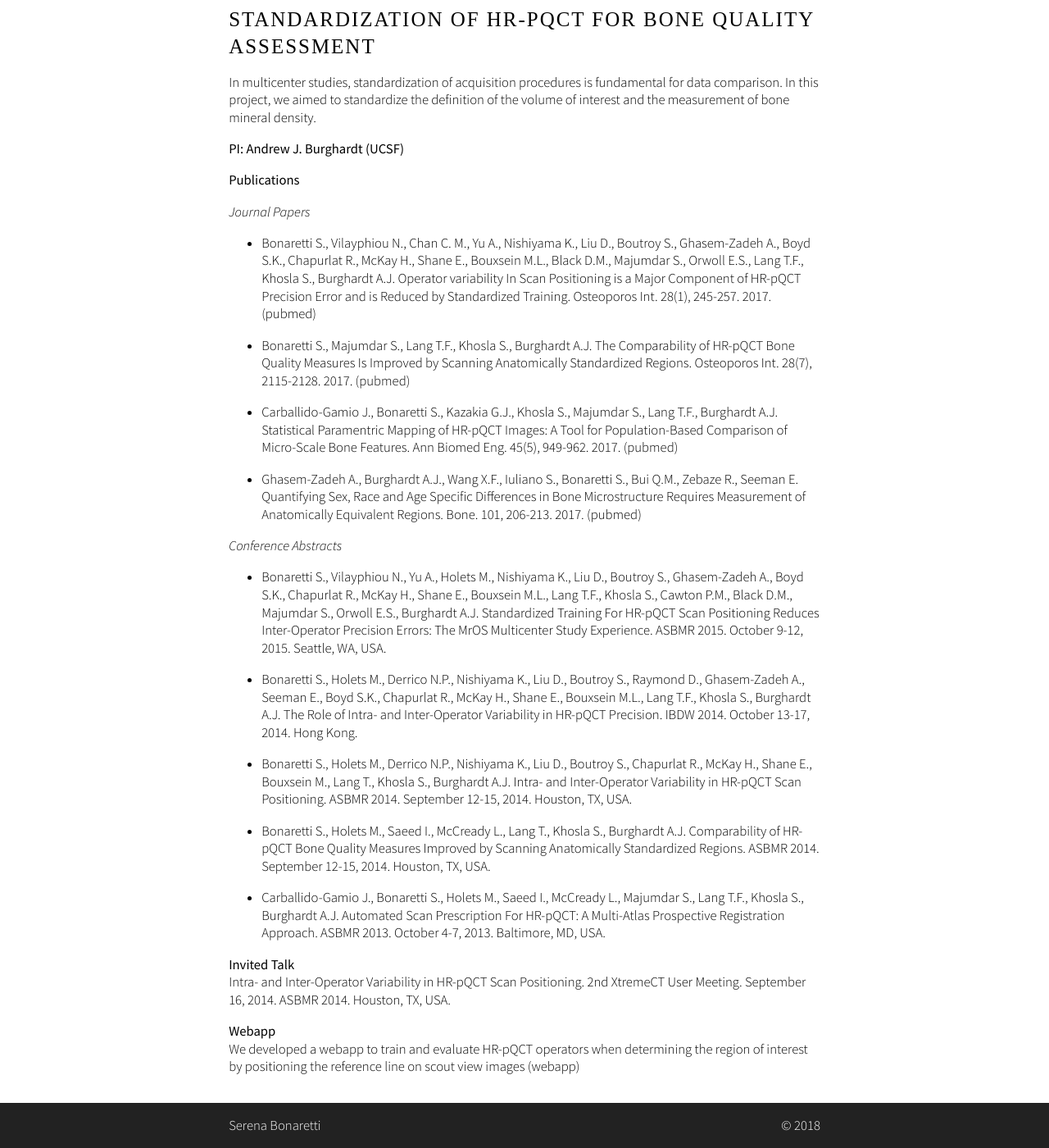
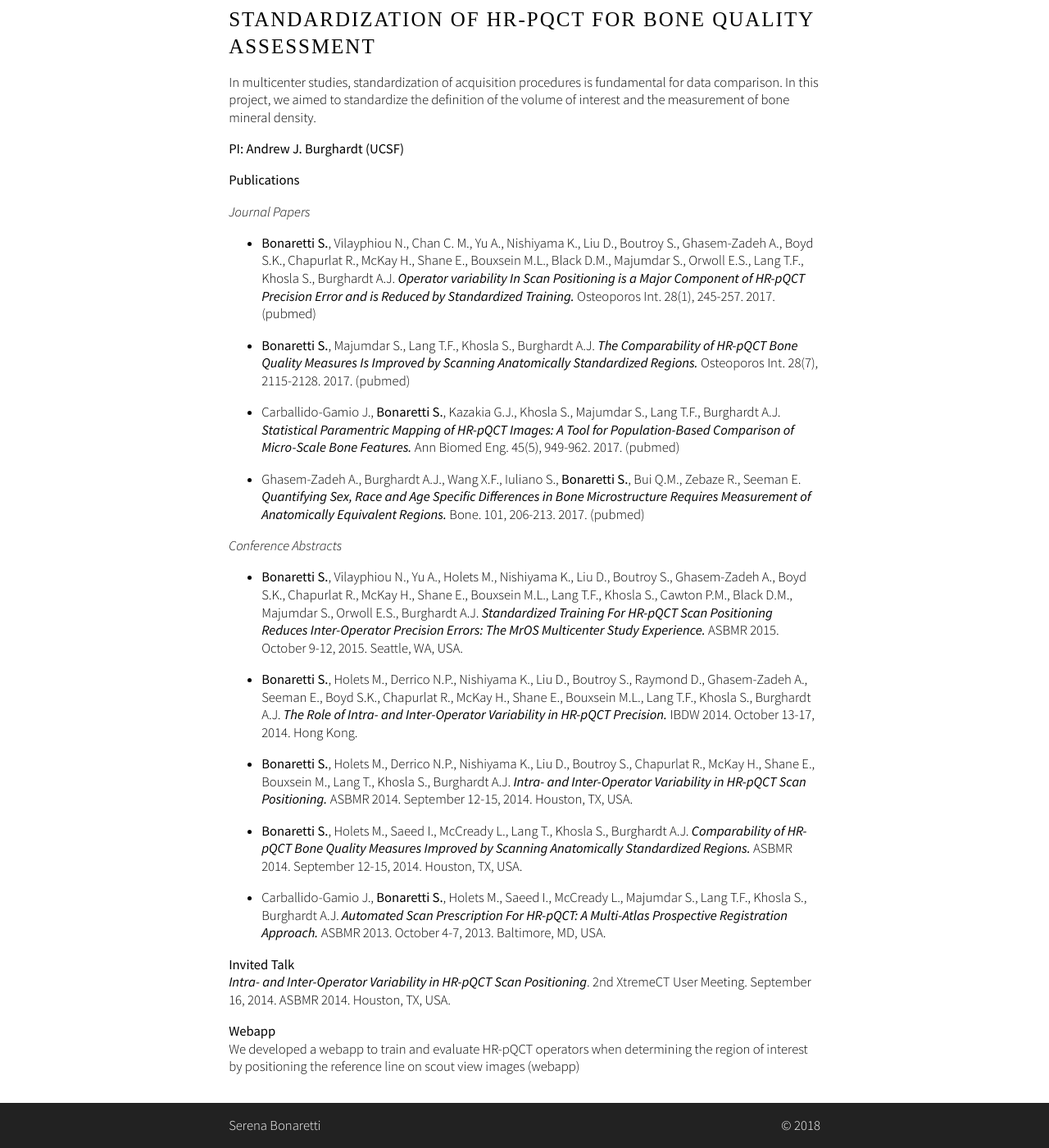
Before and after one commit to sbonaretti/sbonaretti.github.io, a Jekyll site: the page built from Projects.md, in a window 1280 px wide and 1400 px high, scrolled down 1275 px. Shown: the whole window at 82% size. Built offline with Jekyll 4.4.1, drawn with Linux system fonts in a browser that asks for light colours; some web fonts are replaced.

Commit message:
Update Projects.md

```diff
--- a/Projects.md
+++ b/Projects.md
@@ -13,6 +13,7 @@ Development of a novel weight-bearing C-Arm CT system to expand understanding of
 _Journal Papers_
 
 * Maier J., ...
+
 
 ---
 
@@ -37,6 +38,7 @@ _Conference abstracts_
 
 * **Bonaretti S.**, Saeed I., Burghardt A.J., Yu L., Bruesewitz M., Khosla S., Lang T.F. **_Effect of Body Size on the Quantification of Bone Mineral Density From QCT Images Using a Novel Anthropomorphic Hip Phantom._** ASBMR 2013. 4-7 October 2013. Baltimore, MD, USA.
 
+
 ---
 
 # Standardization of HR-pQCT for Bone Quality Assessment
@@ -48,28 +50,29 @@ In multicenter studies, standardization of acquisition procedures is fundamental
 **Publications**
 
 _Journal Papers_
-* Bonaretti S., Vilayphiou N., Chan C. M., Yu A.,  Nishiyama K., Liu D., Boutroy S., Ghasem-Zadeh A., Boyd S.K., Chapurlat R., McKay H., Shane E., Bouxsein M.L., Black D.M., Majumdar S., Orwoll E.S., Lang T.F., Khosla S., Burghardt A.J. Operator variability In Scan Positioning is a Major Component of HR-pQCT Precision Error and is Reduced by Standardized Training. Osteoporos Int. 28(1), 245-257. 2017. (pubmed)
 
-* Bonaretti S., Majumdar S., Lang T.F., Khosla S., Burghardt A.J.  The Comparability of HR-pQCT Bone Quality Measures Is Improved by Scanning Anatomically Standardized Regions. Osteoporos Int. 28(7), 2115-2128. 2017.  (pubmed)
+* **Bonaretti S.**, Vilayphiou N., Chan C. M., Yu A.,  Nishiyama K., Liu D., Boutroy S., Ghasem-Zadeh A., Boyd S.K., Chapurlat R., McKay H., Shane E., Bouxsein M.L., Black D.M., Majumdar S., Orwoll E.S., Lang T.F., Khosla S., Burghardt A.J. **_Operator variability In Scan Positioning is a Major Component of HR-pQCT Precision Error and is Reduced by Standardized Training._** Osteoporos Int. 28(1), 245-257. 2017. (pubmed)
 
-* Carballido-Gamio J., Bonaretti S., Kazakia G.J., Khosla S., Majumdar S., Lang T.F., Burghardt A.J. Statistical Paramentric Mapping of HR-pQCT Images: A Tool for Population-Based Comparison of Micro-Scale Bone Features. Ann Biomed Eng. 45(5), 949-962. 2017. (pubmed)
+* **Bonaretti S.**, Majumdar S., Lang T.F., Khosla S., Burghardt A.J. **_The Comparability of HR-pQCT Bone Quality Measures Is Improved by Scanning Anatomically Standardized Regions._** Osteoporos Int. 28(7), 2115-2128. 2017.  (pubmed)
 
-* Ghasem-Zadeh A., Burghardt A.J., Wang X.F., Iuliano S., Bonaretti S., Bui Q.M., Zebaze R., Seeman E. Quantifying Sex, Race and Age Specific Differences in Bone Microstructure Requires Measurement of Anatomically Equivalent Regions. Bone. 101, 206-213. 2017. (pubmed)
+* Carballido-Gamio J., **Bonaretti S.**, Kazakia G.J., Khosla S., Majumdar S., Lang T.F., Burghardt A.J. **_Statistical Paramentric Mapping of HR-pQCT Images: A Tool for Population-Based Comparison of Micro-Scale Bone Features._** Ann Biomed Eng. 45(5), 949-962. 2017. (pubmed)
+
+* Ghasem-Zadeh A., Burghardt A.J., Wang X.F., Iuliano S., **Bonaretti S.**, Bui Q.M., Zebaze R., Seeman E. **_Quantifying Sex, Race and Age Specific Differences in Bone Microstructure Requires Measurement of Anatomically Equivalent Regions._** Bone. 101, 206-213. 2017. (pubmed)
 
 _Conference Abstracts_
 
-* Bonaretti S., Vilayphiou N., Yu A., Holets M., Nishiyama K., Liu D., Boutroy S., Ghasem-Zadeh A., Boyd S.K., Chapurlat R., McKay H., Shane E., Bouxsein M.L., Lang T.F., Khosla S., Cawton P.M., Black D.M., Majumdar S., Orwoll E.S., Burghardt A.J. Standardized Training For HR-pQCT Scan Positioning Reduces Inter-Operator Precision Errors: The MrOS Multicenter Study Experience. ASBMR 2015. October 9-12, 2015. Seattle, WA, USA.
+* **Bonaretti S.**, Vilayphiou N., Yu A., Holets M., Nishiyama K., Liu D., Boutroy S., Ghasem-Zadeh A., Boyd S.K., Chapurlat R., McKay H., Shane E., Bouxsein M.L., Lang T.F., Khosla S., Cawton P.M., Black D.M., Majumdar S., Orwoll E.S., Burghardt A.J. **_Standardized Training For HR-pQCT Scan Positioning Reduces Inter-Operator Precision Errors: The MrOS Multicenter Study Experience._** ASBMR 2015. October 9-12, 2015. Seattle, WA, USA.
 
-* Bonaretti S., Hole﻿ts M., Derrico N.P., Nishiyama K., Liu D., Boutroy S., Raymond D., Ghasem-Zadeh A., Seeman E., Boyd S.K., Chapurlat R., McKay H., Shane E., Bouxsein M.L., Lang T.F﻿., Khosla S., Burghardt A.J. The Role of Intra- and Inter-Operator Variability in HR-pQCT Precision. IBDW 2014. October 13-17, 2014. Hong Kong.
+* **Bonaretti S.**, Hole﻿ts M., Derrico N.P., Nishiyama K., Liu D., Boutroy S., Raymond D., Ghasem-Zadeh A., Seeman E., Boyd S.K., Chapurlat R., McKay H., Shane E., Bouxsein M.L., Lang T.F., Khosla S., Burghardt A.J. **_The Role of Intra- and Inter-Operator Variability in HR-pQCT Precision._** IBDW 2014. October 13-17, 2014. Hong Kong.
 
-* Bonaretti S., Holets M., Derrico N.P., Nishiyama K., Liu D., Boutroy S., Chapurlat R., McKay H., Shane E., Bouxsein M., Lang T., Khosla S., Burghardt A.J. Intra- and Inter-Operator Variability in HR-pQCT Scan Positioning. ASBMR 2014. September 12-15, 2014. Houston, TX, USA.
+* **Bonaretti S.**, Holets M., Derrico N.P., Nishiyama K., Liu D., Boutroy S., Chapurlat R., McKay H., Shane E., Bouxsein M., Lang T., Khosla S., Burghardt A.J. **_Intra- and Inter-Operator Variability in HR-pQCT Scan Positioning._** ASBMR 2014. September 12-15, 2014. Houston, TX, USA.
 
-* Bonaretti S., Holets M., Saeed I., McCready L., Lang T., Khosla S., Burghardt A.J. Comparability of HR-pQCT Bone Quality Measures Improved by Scanning Anatomically Standardized Regions. ASBMR 2014. September 12-15, 2014. Houston, TX, USA.
+* **Bonaretti S.**, Holets M., Saeed I., McCready L., Lang T., Khosla S., Burghardt A.J. **_Comparability of HR-pQCT Bone Quality Measures Improved by Scanning Anatomically Standardized Regions._** ASBMR 2014. September 12-15, 2014. Houston, TX, USA.
 
-* Carballido-Gamio J., Bonaretti S., Holets M., Saeed I., McCready L., Majumdar S., Lang T.F., Khosla S., Burghardt A.J. Automated Scan Prescription For HR-pQCT: A Multi-Atlas Prospective Registration Approach. ASBMR 2013. October 4-7, 2013. Baltimore, MD, USA.
+* Carballido-Gamio J., **Bonaretti S.**, Holets M., Saeed I., McCready L., Majumdar S., Lang T.F., Khosla S., Burghardt A.J. **_Automated Scan Prescription For HR-pQCT: A Multi-Atlas Prospective Registration Approach._** ASBMR 2013. October 4-7, 2013. Baltimore, MD, USA.
 
 **Invited Talk**
-Intra- and Inter-Operator Variability in HR-pQCT Scan Positioning. 2nd XtremeCT User Meeting. September 16, 2014. ASBMR 2014. Houston, TX, USA.
+**_Intra- and Inter-Operator Variability in HR-pQCT Scan Positioning_**. 2nd XtremeCT User Meeting. September 16, 2014. ASBMR 2014. Houston, TX, USA.
 
 **Webapp**
 We developed a webapp to train and evaluate HR-pQCT operators when determining the region of interest by positioning the reference line on scout view images (webapp)
```
